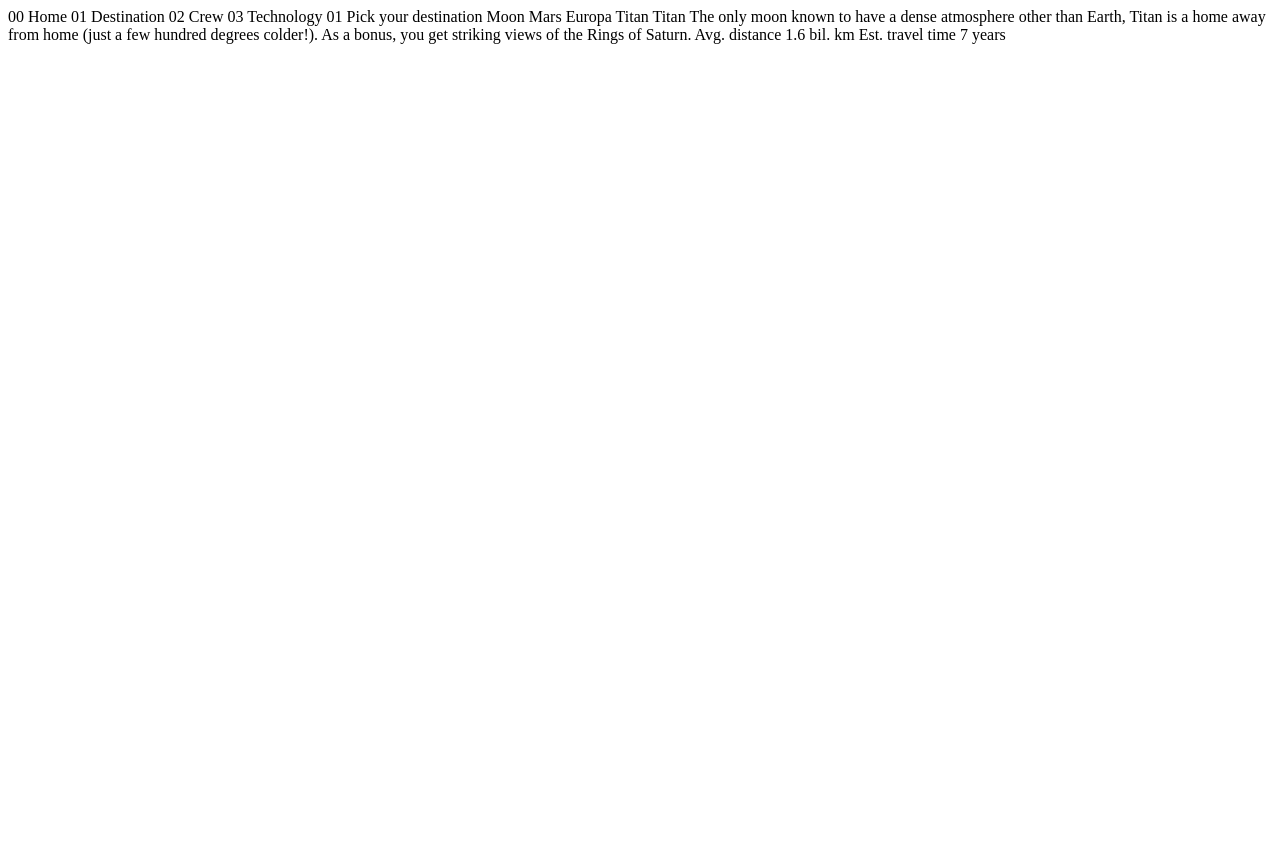
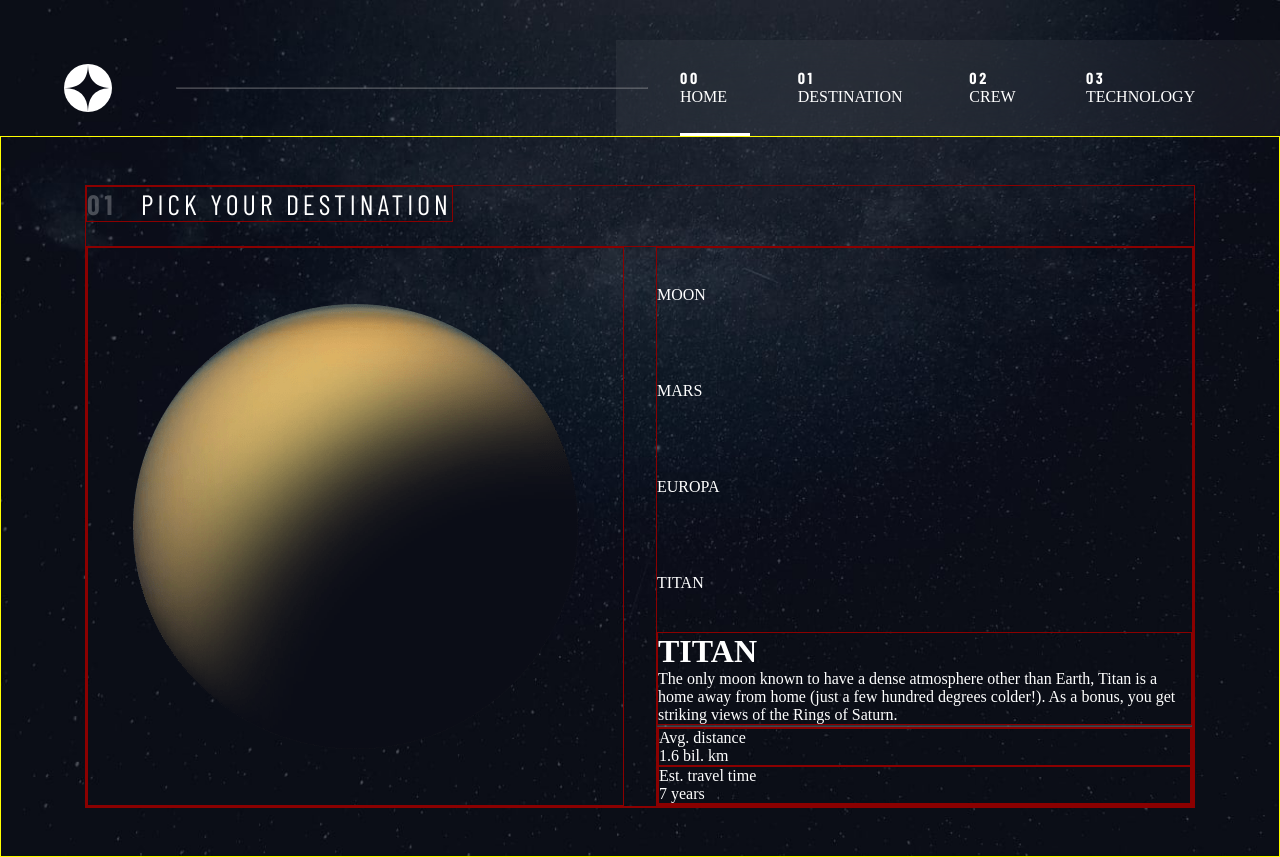
Before and after one commit to jkaps9/space-tourism-website, a plain HTML site: page pages/destination-titan.html in a window 1280 px wide. Before the commit the page ends 800 px from the top, so only its background shows below. Drawn offline with nearby package versions, Linux system fonts and the light colour scheme; a web font is replaced by a local one.

Commit message:
Start styling titan page as template

```diff
--- a/pages/destination-titan.html
+++ b/pages/destination-titan.html
@@ -1,37 +1,92 @@
 <!DOCTYPE html>
 <html lang="en">
+
 <head>
   <meta charset="UTF-8">
   <meta name="viewport" content="width=device-width, initial-scale=1.0">
 
+  <link rel="preconnect" href="https://fonts.googleapis.com">
+  <link rel="preconnect" href="https://fonts.gstatic.com" crossorigin>
+  <link
+    href="https://fonts.googleapis.com/css2?family=Barlow+Condensed:ital,wght@0,100;0,200;0,300;0,400;0,500;0,600;0,700;0,800;0,900;1,100;1,200;1,300;1,400;1,500;1,600;1,700;1,800;1,900&family=Barlow:ital,wght@0,100;0,200;0,300;0,400;0,500;0,600;0,700;0,800;0,900;1,100;1,200;1,300;1,400;1,500;1,600;1,700;1,800;1,900&family=Bellefair&display=swap"
+    rel="stylesheet">
   <link rel="icon" type="image/png" sizes="32x32" href="./assets/favicon-32x32.png">
+  <link rel="stylesheet" href="../styles.css">
 
   <title>Frontend Mentor | Space tourism website</title>
 </head>
-<body>
 
-  00 Home
-  01 Destination
-  02 Crew
-  03 Technology
+<body class="destination-page">
 
-  01 Pick your destination
+  <header>
+    <div class="navigation">
+      <div class="logo">
+        <img src="../assets/shared/logo.svg" alt="space tourism logo" id="logo">
+        <hr>
+      </div>
 
-  Moon
-  Mars
-  Europa
-  Titan
+      <nav id="desktop-menu">
+        <ul>
+          <li class="active"><a href="/"><span class="desktop-textpreset8bold">00</span> Home</a></li>
+          <li><a href="./pages/destination-moon.html"><span class="desktop-textpreset8bold">01</span> Destination</a>
+          </li>
+          <li><a href=""><span class="desktop-textpreset8bold">02</span> Crew</a></li>
+          <li><a href=""><span class="desktop-textpreset8bold">03</span> Technology</a></li>
+        </ul>
+      </nav>
+      <img src="./assets/shared/icon-hamburger.svg" alt="mobile menu" id="hamburger">
+      <nav id="mobile-menu">
+        <ul>
+          <li><a href="/"><span class="desktop-textpreset8bold">00</span> Home</a></li>
+          <li><a href="./pages/destination-moon.html"><span class="desktop-textpreset8bold">01</span> Destination</a>
+          </li>
+          <li><a href=""><span class="desktop-textpreset8bold">02</span> Crew</a></li>
+          <li><a href=""><span class="desktop-textpreset8bold">03</span> Technology</a></li>
+        </ul>
+      </nav>
+    </div>
+  </header>
 
-  Titan
+  <main id="destination-titan">
+    <div class="content-container">
+      <div class="page-title">
+        <span class="desktop-textpreset5">01</span>
+        <h2 class="desktop-textpreset5">Pick Your Destination</h2>
+      </div>
+      <div class="content">
+        <div class="image">
+          <img src="../assets/destination/image-titan.png" alt="">
+        </div>
+        <div class="explanation-container">
+          <ul class="destination-links">
+            <li><a href="./destination-moon.html">Moon</a></li>
+            <li><a href="./destination-mars.html">Mars</a></li>
+            <li><a href="./destination-europa.html">Europa</a></li>
+            <li><a href="./destination-titan.html">Titan</a></li>
+          </ul>
+          <div class="text-container">
+            <h1>Titan</h1>
+            <p>The only moon known to have a dense atmosphere other than Earth, Titan
+              is a home away from home (just a few hundred degrees colder!). As a
+              bonus, you get striking views of the Rings of Saturn.</p>
+          </div>
+          <hr>
+          <div class="statistics-container">
+            <div class="distance">
+              <p>Avg. distance</p>
+              <p>1.6 bil. km</p>
+            </div>
+            <div class="travel-time">
+              <p>Est. travel time</p>
+              <p>7 years</p>
+            </div>
+          </div>
+        </div>
+      </div>
+    </div>
+  </main>
 
-  The only moon known to have a dense atmosphere other than Earth, Titan
-  is a home away from home (just a few hundred degrees colder!). As a
-  bonus, you get striking views of the Rings of Saturn.
 
-  Avg. distance
-  1.6 bil. km
+</body>
 
-  Est. travel time
-  7 years
-</body>
 </html>
--- a/styles.css
+++ b/styles.css
@@ -377,12 +377,12 @@ h2 {
 }
 
 /* DESTINATION PAGE */
-body#destination-page {
+body.destination-page {
     background-image: url("./assets/destination/background-destination-desktop.jpg");
     color: var(--color-white);
 }
 
-#destination-page>main {
+.destination-page>main {
     padding: 48px 0;
 }
 
@@ -450,6 +450,59 @@ h2>span {
     color: #D0D6F9;
 }
 
+
+/* TRIAL */
+main#destination-titan div {
+    border: 1px darkred solid;
+}
+
+main#destination-titan {
+    padding: 48px 0;
+    flex: 1;
+    display: flex;
+    align-items: flex-start;
+    justify-content: center;
+    gap: 8px;
+    border: 1px yellow solid;
+}
+
+main#destination-titan .content-container {
+    flex: 1;
+    max-width: 1110px;
+    display: flex;
+    flex-direction: column;
+    align-items: flex-start;
+    gap: 24px;
+}
+
+main#destination-titan .page-title {
+    display: flex;
+    align-items: center;
+    gap: 24px;
+}
+
+main#destination-titan span {
+    padding-right: 0;
+    letter-spacing: 4.725px;
+    opacity: 0.25;
+    font-weight: 700;
+}
+
+main#destination-titan .content {
+    width: 100%;
+    display: flex;
+    gap: 32px;
+}
+
+main#destination-titan .content>* {
+    width: 100%;
+}
+
+main#destination-titan .image {
+    display: flex;
+    align-items: center;
+    justify-content: center;
+}
 
 /* Media queries */
 
```
Also changed, not shown: pages/destination-moon.html (+4 -4 lines).
